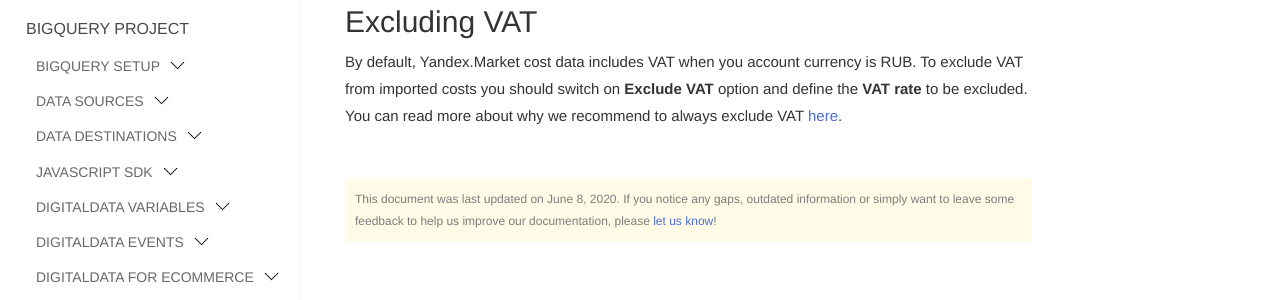
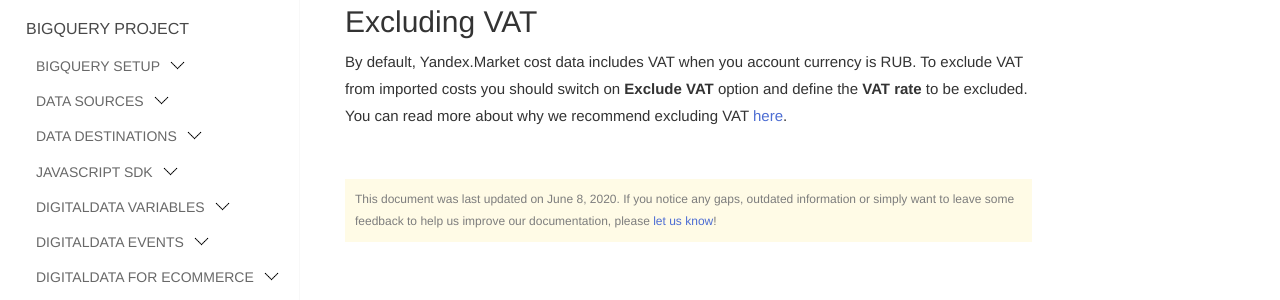
Before and after one commit to segmentstream-com/segmentstream-com.github.io, a Jekyll site: the page built from _docs/ga-datasources/yandex-market.md, in a window 1280 px wide. Shown: the part 490-790 px from the top of the page. Built offline with Jekyll 4.4.1, drawn with Linux system fonts in a browser that asks for light colours; nearby versions of some CDN libraries.

Commit message:
texts rephrase

```diff
--- a/_docs/ga-datasources/yandex-market.md
+++ b/_docs/ga-datasources/yandex-market.md
@@ -17,4 +17,4 @@
 
 ## Excluding VAT
 
-By default, Yandex.Market cost data includes VAT when you account currency is RUB. To exclude VAT from imported costs you should switch on **Exclude VAT** option and define the **VAT rate** to be excluded. You can read more about why we recommend to always exclude VAT [here](/ga-datasources/#vat-handling){:target="_blank"}.
+By default, Yandex.Market cost data includes VAT when you account currency is RUB. To exclude VAT from imported costs you should switch on **Exclude VAT** option and define the **VAT rate** to be excluded. You can read more about why we recommend excluding VAT [here](/ga-datasources/#vat-handling){:target="_blank"}.
```
Also changed, not shown: _docs/ga-datasources/vk.md (+1 -1 lines).
